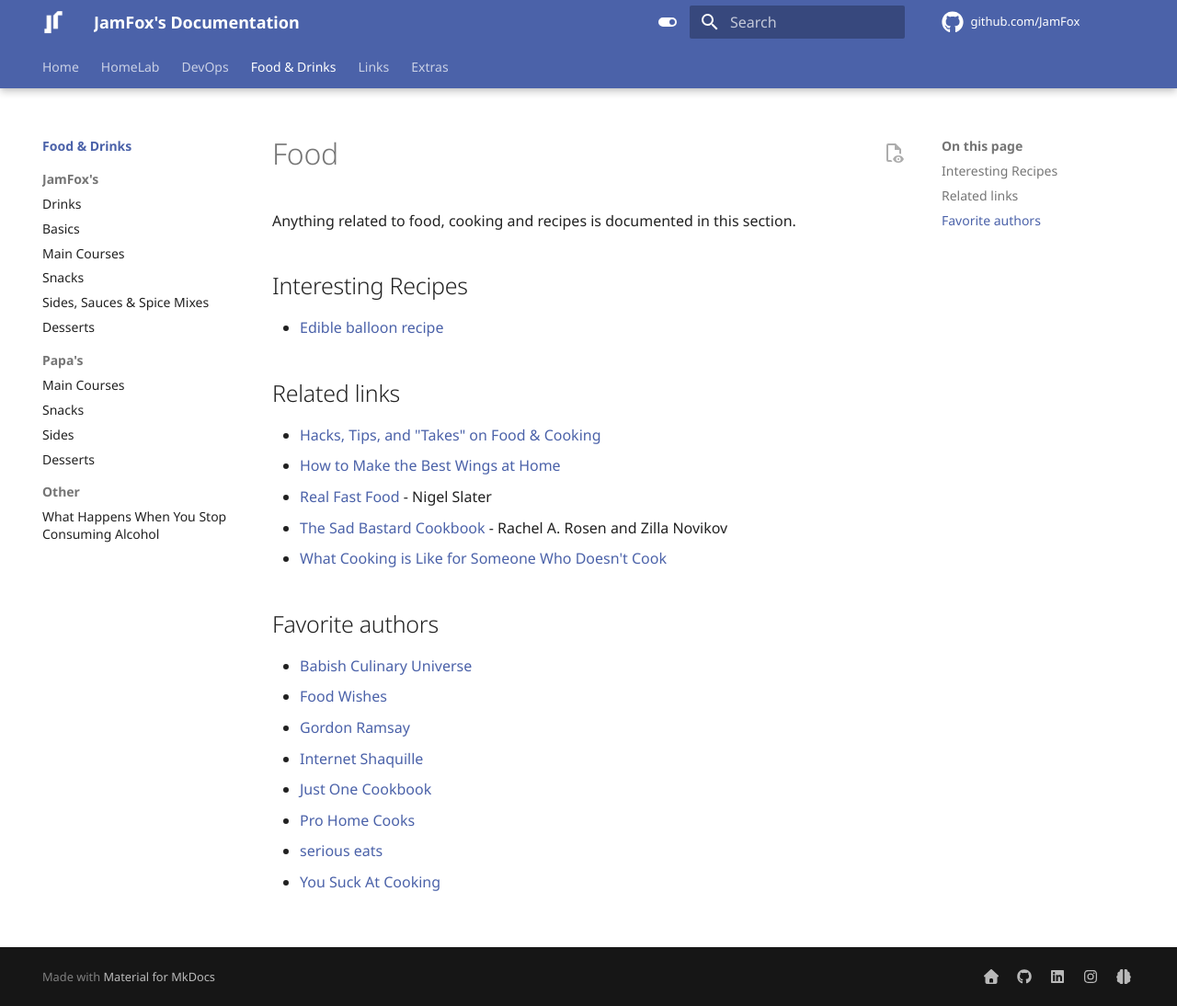
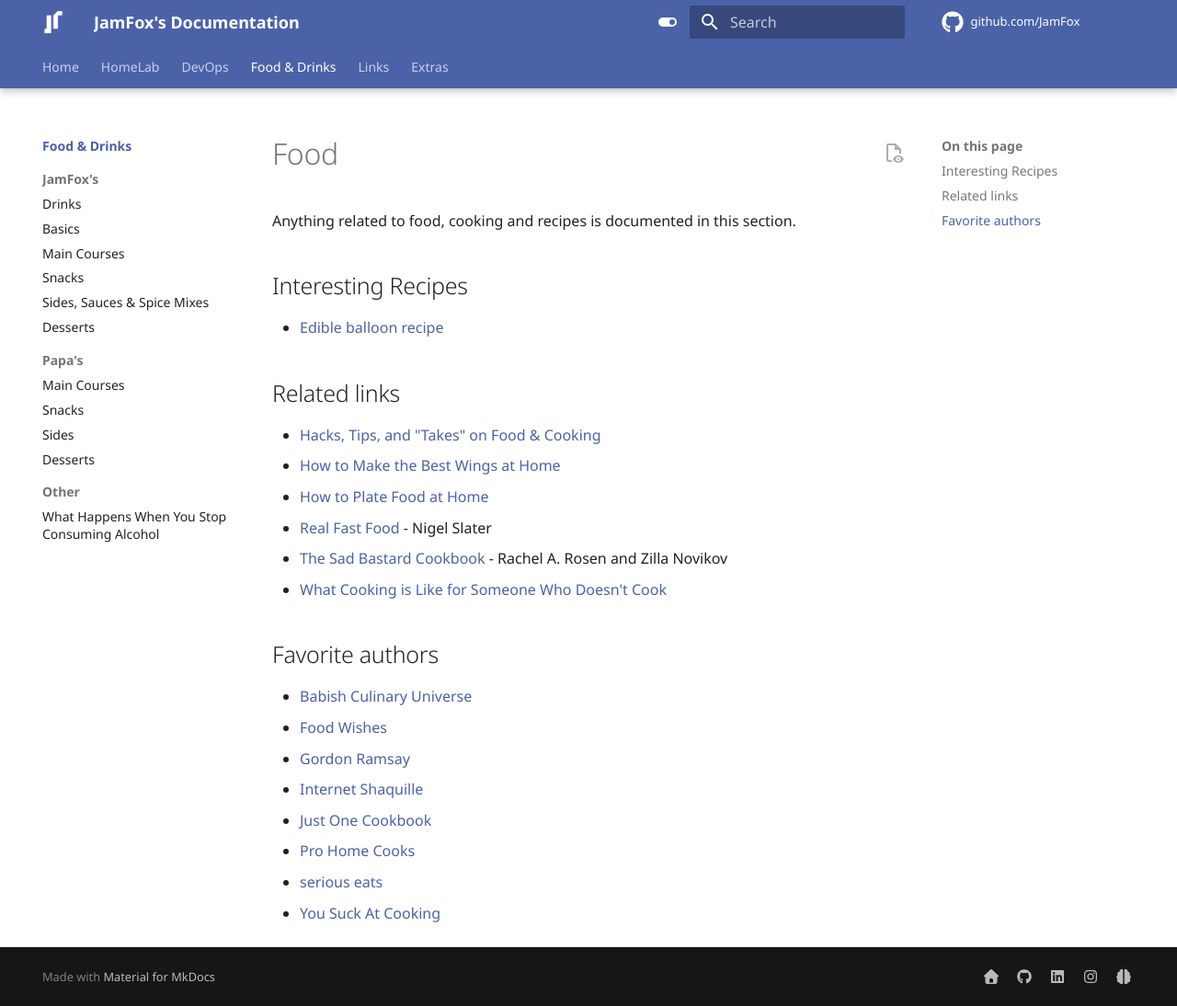
Before and after one commit to JamFox/docs.jamfox.dev, an MkDocs documentation site: the page built from docs/content/food/index.md, in a window 1280 px wide and 1094 px high. Shown: the whole window at 92% size. Built offline with MkDocs 1.6.1 and Material for MkDocs 9.7.7, drawn with Linux system fonts in a browser that asks for light colours; comment, search, counter and statistics services are not loaded.

Commit message:
add plating

```diff
--- a/docs/content/food/index.md
+++ b/docs/content/food/index.md
@@ -12,6 +12,7 @@ Anything related to food, cooking and recipes is documented in this section.
 
 - [Hacks, Tips, and "Takes" on Food & Cooking](https://www.youtube.com/watch?v=S3UnqJFdZFE)
 - [How to Make the Best Wings at Home](https://www.youtube.com/watch?v=mXtKxjyfRFU)
+- [How to Plate Food at Home](https://www.youtube.com/watch?v=yerjCG1eznc)
 - [Real Fast Food](https://www.nigelslater.com/real-fast-food_bk_25) - Nigel Slater
 - [The Sad Bastard Cookbook](https://traumbooks.itch.io/the-sad-bastard-cookbook) - Rachel A. Rosen and Zilla Novikov
 - [What Cooking is Like for Someone Who Doesn't Cook](https://www.youtube.com/watch?v=Y9mDLhJ_Dao)
```
